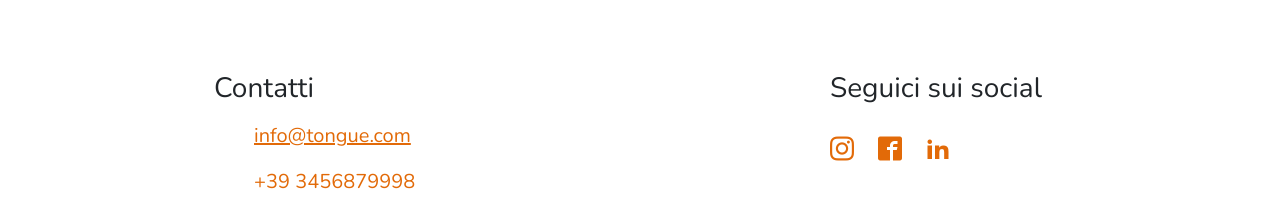
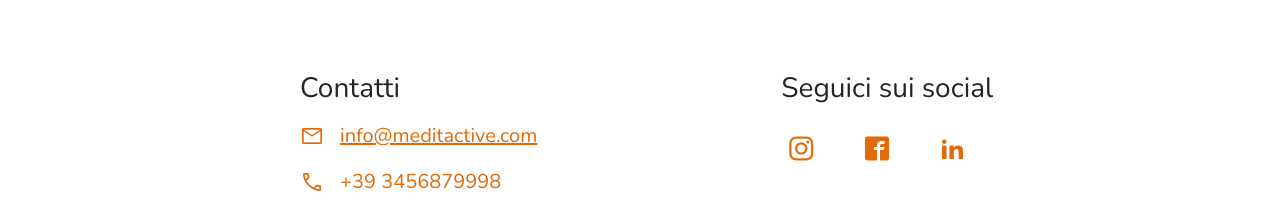
Before and after one commit to FabryPostRock/MeditActiveReact, a React (Vite) app: page /exercise/breathing-section-1 in a window 1280 px wide. Shown: the part 818-1036 px from the top of the page. Built offline with nearby package versions, Linux system fonts and the light colour scheme.

Commit message:
adjusting spacing between footer sections

```diff
--- a/src/Animations.css
+++ b/src/Animations.css
@@ -51,7 +51,7 @@
 @media only screen and (min-width: 1200px) {
   .page__content {
     /*Use as width the smallest value between 55% of the window width and 820px*/
-    width: min(65vw, 960px);
+    width: min(65vw, 920px);
     padding-inline: 1rem;
   }
 }
@@ -74,8 +74,26 @@
      object-fit: fill;
 }
 
+.cursor-wake {
+  position: fixed;
+  inset: 0;
+  z-index: 0;
+  width: 100%;
+  height: 100%;
+  pointer-events: none;
+  -webkit-user-select: none;
+     -moz-user-select: none;
+          user-select: none;
+}
+
 @media only screen and (max-width: 1199px) {
-  .perspective-walls {
+  .perspective-walls,
+  .cursor-wake {
+    display: none;
+  }
+}
+@media (prefers-reduced-motion: reduce) {
+  .cursor-wake {
     display: none;
   }
 }
--- a/src/Animations.scss
+++ b/src/Animations.scss
@@ -69,7 +69,7 @@ $rising-duration-div: 1.5s;
 @media only screen and (min-width: 1200px) {
   .page__content {
     /*Use as width the smallest value between 55% of the window width and 820px*/
-    width: min(65vw, 960px);
+    width: min(65vw, 920px);
     padding-inline: 1rem;
   }
 }
--- a/src/App.scss
+++ b/src/App.scss
@@ -249,6 +249,10 @@ ul {
   color: colors.$secondary;
 }
 
+.material-symbols-outlined.g-icon-footer-color {
+  color: colors.$secondary;
+}
+
 /* Mobile Styles */
 @media only screen and (max-width: 578px) {
   .mt-sm-md-9 {
--- a/src/App.tsx
+++ b/src/App.tsx
@@ -31,8 +31,8 @@ function App() {
                 <Route path="/exercise/:sectionId" element={<Exercise />} />
                 <Route path="*" element={<Error />} />
               </Routes>
+              <Footer />
             </div>
-            <Footer />
           </div>
         </main>
       </div>
--- a/src/components/footer.tsx
+++ b/src/components/footer.tsx
@@ -1,37 +1,42 @@
 export function Footer() {
   return (
-    <footer className="container-fluid px-0 mt-auto">
+    <footer className="container-fluid px-3 px-md-0 mt-auto">
       <div className="container">
-        <div className="row justify-content-between mt-5">
-          <div className="col-11 col-sm-6 col-md-7 col-lg-5 p-0 ms-4 m-sm-0 ms-lg-xl-7">
-            <div className="row my-4">
+        <div className="row d-flex mt-5">
+          <div className="col-11 col-sm-6 p-0 flex-fill">
+            <div className="row my-4 ms-lg-5">
               <div className="col-12">
                 <h3>Contatti</h3>
               </div>
               <div className="col-12 my-2 d-flex align-items-start flex-md-row justify-content-md-start align-items-md-center">
-                <span className="material-symbols-outlined d-inline me-2">mail</span>
+                <span className="material-symbols-outlined g-icon-footer-color d-inline me-2">mail</span>
                 <a href="mailto:info@meditactive.com" className="fs-5 d-inline mx-2 secondary-color">
                   {' '}
-                  info@tongue.com
+                  info@meditactive.com
                 </a>
               </div>
               <div className="col-12 mt-2 d-flex align-items-start flex-md-row justify-content-md-start align-items-md-center">
-                <span className="material-symbols-outlined d-inline me-2">call</span>
+                <span className="material-symbols-outlined g-icon-footer-color d-inline me-2">call</span>
                 <p className="fs-5 d-inline mb-0 mx-2 secondary-color">+39 3456879998</p>
               </div>
             </div>
           </div>
 
-          <div className="col-11 col-sm-5 col-md-4 col-lg-4 p-0 ms-4 m-sm-0">
-            <div className="row my-4">
-              <div className="col-12">
+          <div className="col-11 col-sm-6 p-0 flex-fill">
+            <div className="row my-4 d-flex justify-content-end">
+              <div className="col-12 col-md-8">
                 <h3>Seguici sui social</h3>
               </div>
-              <div className="col-12">
-                <div className="row justify-content-sm-around">
-                  <ul className="my-4">
+              <div className="col-12 col-md-8">
+                <div className="row">
+                  <div className="col-8 col-sm-12">
+                    <ul className="my-4 d-flex justify-content-between">
                       <li className="d-inline">
-                      <a className="text-decoration-none" href="https://www.instagram.com/meditactive" target="_blank">
+                        <a
+                          className="text-decoration-none"
+                          href="https://www.instagram.com/meditactive"
+                          target="_blank"
+                        >
                           <span className="icon-instagram me-2 me-md-4 secondary-color"></span>
                         </a>
                       </li>
@@ -54,7 +59,11 @@ export function Footer() {
                         </a>
                       </li>
                       <li className="d-inline">
-                      <a className="text-decoration-none" href="https://www.youtube.com/@meditactive/" target="_blank">
+                        <a
+                          className="text-decoration-none"
+                          href="https://www.youtube.com/@meditactive/"
+                          target="_blank"
+                        >
                           <span className="icon-youtube me-2 me-md-4 secondary-color" />
                         </a>
                       </li>
@@ -65,6 +74,7 @@ export function Footer() {
             </div>
           </div>
         </div>
+      </div>
     </footer>
   );
 }
```
Also changed, not shown: src/App.css, src/components/Navbar.css. Lines whose indentation alone changed are shown as unchanged.
